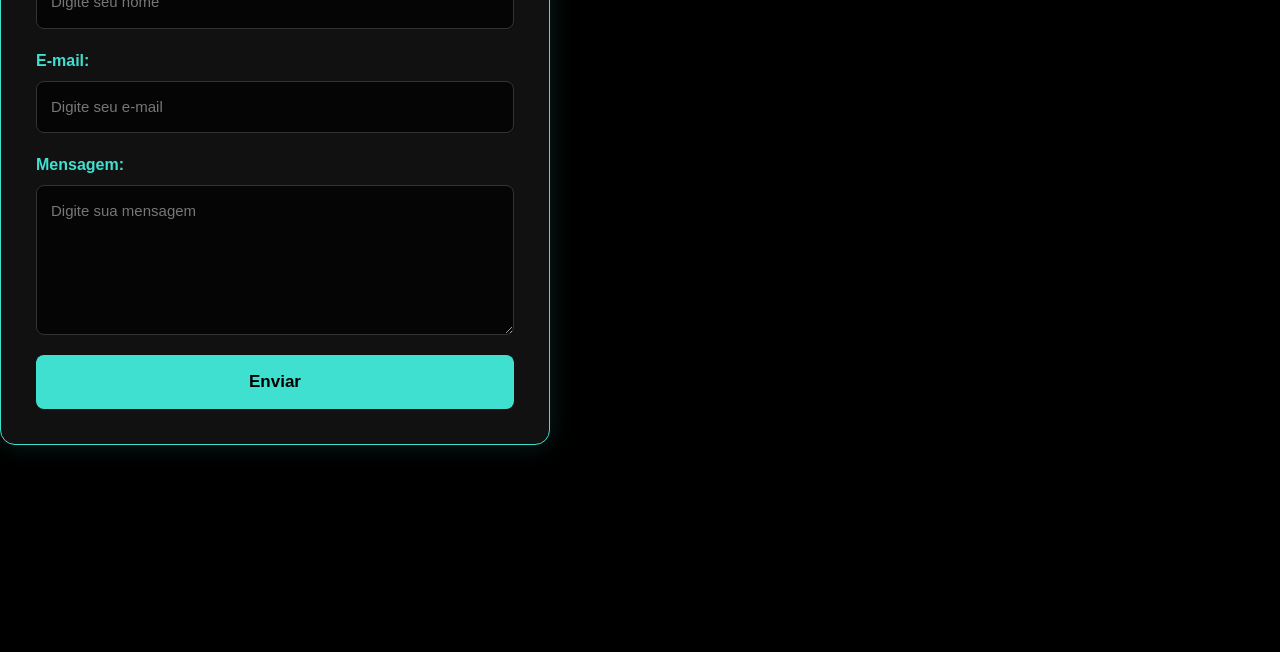
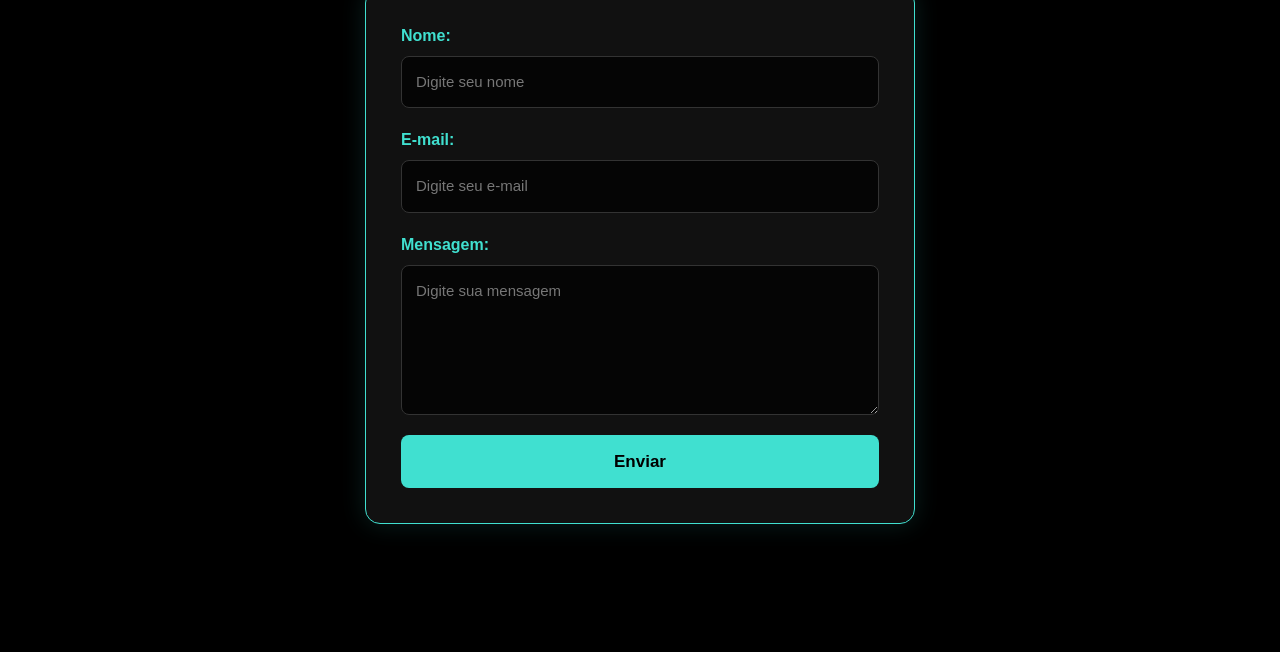
Before and after one commit to luizasrojulu-collab/Novo-Pixel, a plain HTML site: page index.contato.html in a window 1280 px wide. Shown: the part 148-800 px from the top of the page. Drawn offline with nearby package versions, Linux system fonts and the light colour scheme; animation ran at ten frames a second.

Commit message:
atualização

```diff
--- a/assets/css/style.css
+++ b/assets/css/style.css
@@ -1446,7 +1446,15 @@ main {
 }
 
 
-
+#contato {
+    width: 100%;
+    height: 100dvh;
+
+    display: flex;
+    flex-direction: column;
+    align-items: center;
+    justify-content: center;
+}
 
 
 
```
